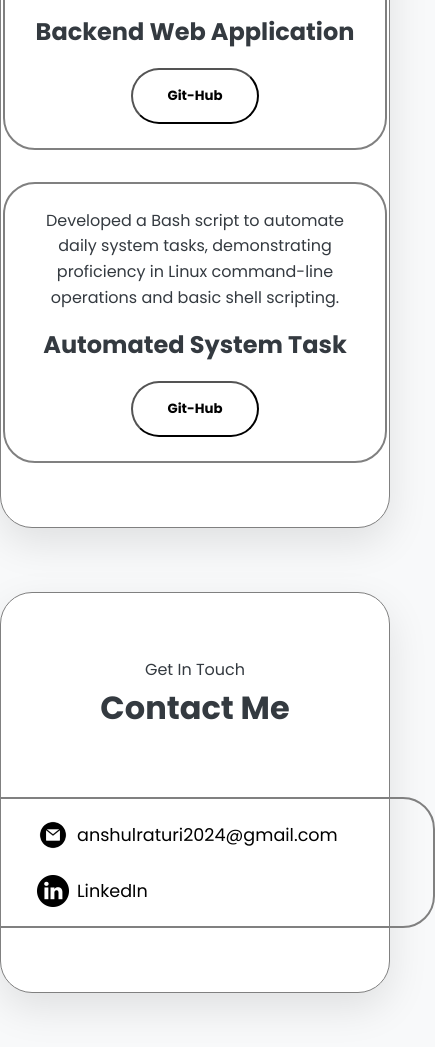
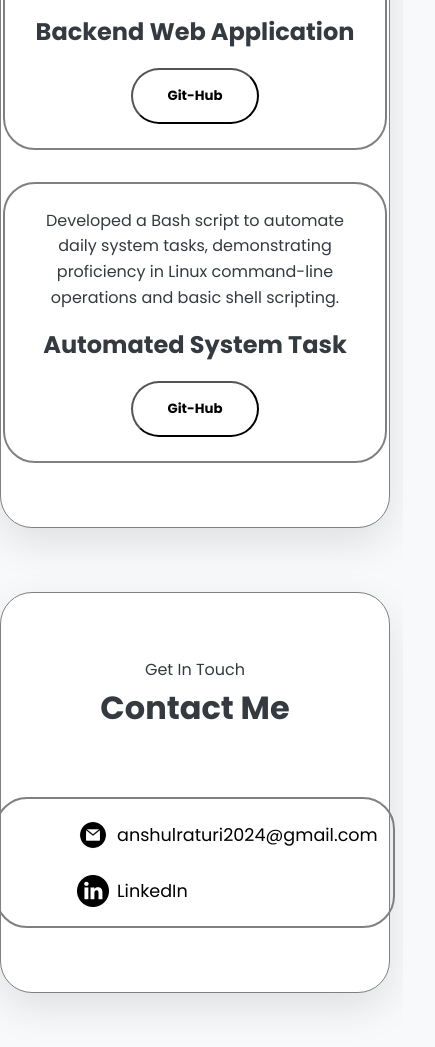
Before and after one commit to Stealth-Logic/Portfolio-Website, a plain HTML site: page index.html in a window 390 px wide. Shown: the part 3601-4648 px from the top of the page, 435 px wide, since content can reach past the window. Drawn offline with Linux system fonts and the light colour scheme.

Commit message:
final bug fixed

```diff
--- a/style.css
+++ b/style.css
@@ -4,6 +4,7 @@
     box-sizing: border-box;
     /* Essential for consistent layout */
     font-family: 'Poppins', sans-serif;
+    /* overflow: hidden; */
     /* Using Poppins as primary font */
 }
 
@@ -611,6 +612,9 @@ p {
     .project-cards-container{
         flex-direction: column;
     }
+    .footer-container{
+        width: 25rem;
+    }
 
 }
 @media (max-width:520px) {
@@ -633,6 +637,7 @@ p {
         flex-direction: column;
         align-items: flex-start;
         padding-left: 5rem;
+        width: 25rem;
     }
     .experience-card{
         height: 20rem;
@@ -640,4 +645,5 @@ p {
     }
 
 
+
 }
```
